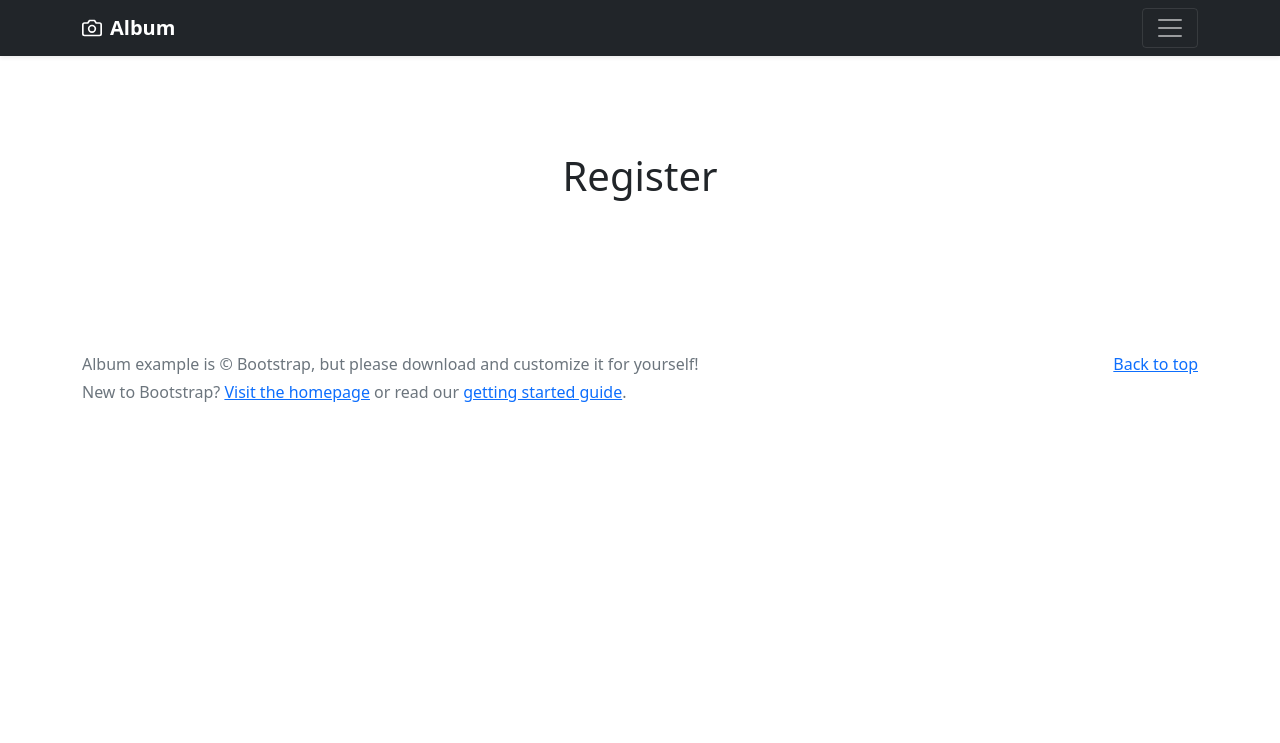
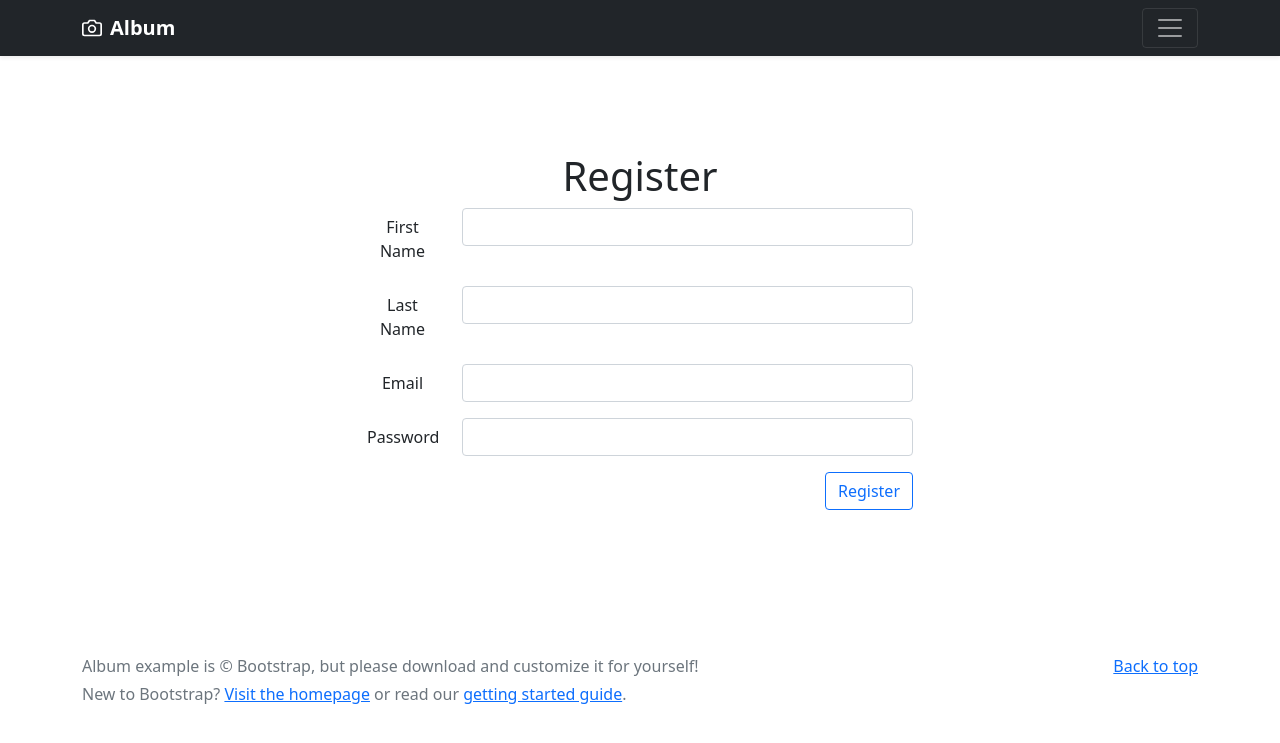
Before and after one commit to pybase-net/django-hello, a Django app: page /auth/register in a window 1280 px wide. Shown: the top 743 px of the page. Run offline with Django 5.2, Linux system fonts and the light colour scheme; parts of the project's set-up code (start-up, migrations or seed data) failed here and were passed over; some libraries are stand-ins or nearby versions.

Commit message:
add sample form validation

```diff
--- /dev/null
+++ b/projectmanagement/forms/__init__.py
@@ -0,0 +1 @@
+from .user_forms import *
--- a/projectmanagement/templates/auth/register.html
+++ b/projectmanagement/templates/auth/register.html
@@ -5,6 +5,38 @@
         <div class="row py-lg-5">
             <div class="col-lg-6 col-md-8 mx-auto">
                 <h1 class="fw-light">Register</h1>
+                <form action="{% url 'auth_register' %}" method="post">
+                    {% csrf_token %}
+                    <div class="mb-3 row">
+                        <label for="firstName" class="col-sm-2 col-form-label">First Name</label>
+                        <div class="col-sm-10">
+                            <input type="text" class="form-control" id="firstName" name="first_name"/>
+                        </div>
+                    </div>
+                    <div class="mb-3 row">
+                        <label for="lastName" class="col-sm-2 col-form-label">Last Name</label>
+                        <div class="col-sm-10">
+                            <input type="text" class="form-control" id="lastName" name="last_name"/>
+                        </div>
+                    </div>
+                    <div class="mb-3 row">
+                        <label for="pm_email" class="col-sm-2 col-form-label">Email</label>
+                        <div class="col-sm-10">
+                            <input type="text" class="form-control" id="pm_email" name="email"/>
+                        </div>
+                    </div>
+                    <div class="mb-3 row">
+                        <label for="pm_password" class="col-sm-2 col-form-label">Password</label>
+                        <div class="col-sm-10">
+                            <input type="password" class="form-control" id="pm_password" name="password"/>
+                        </div>
+                    </div>
+                    <div class="row d-flex justify-content-end">
+                        <div class="col-3 d-flex justify-content-end">
+                            <button type="submit" class="btn btn-outline-primary">Register</button>
+                        </div>
+                    </div>
+                </form>
             </div>
         </div>
     </section>
--- a/projectmanagement/urls.py
+++ b/projectmanagement/urls.py
@@ -15,5 +15,6 @@ urlpatterns = [
     path('game/history', views.game_history, name='game_history'),
     path('game/rank', views.game_rank, name='game_rank'),
     # user
-    path('profile', views.user_profile, name='user_profile')
+    path('profile', views.user_profile, name='user_profile'),
+    path('profile/<int:user_id>', views.user_detail, name='user_detail'),
 ]
--- a/projectmanagement/views/__init__.py
+++ b/projectmanagement/views/__init__.py
@@ -1,4 +1,4 @@
 from .home import home
 from .auth import auth_register, auth_login
 from .game import game, game_play, game_end, game_history, game_rank
-from .user import user_profile
+from .user import user_profile, user_detail
--- a/projectmanagement/views/auth.py
+++ b/projectmanagement/views/auth.py
@@ -1,8 +1,20 @@
 from django.shortcuts import render
+from ..forms import RegisterForm
+from ..models import User
 
 
 def auth_register(request):
-    return render(request, 'auth/register.html')
+    is_post_request = request.method == 'POST'
+    errors, data = None, None
+    if is_post_request:
+        # validate form data
+        form = RegisterForm(request.POST)
+        errors, data = form.process_form_data()
+    return render(request, 'auth/register.html', {
+        'errors': errors,
+        'data': data,
+        'is_post_request': is_post_request
+    })
 
 
 def auth_login(request):
--- a/projectmanagement/views/user.py
+++ b/projectmanagement/views/user.py
@@ -3,3 +3,7 @@ from django.shortcuts import render
 
 def user_profile(request):
     return render(request, 'user/profile.html')
+
+
+def user_detail(request, user_id: int):
+    return render(request, 'user/profile.html')
```
Also changed, not shown: hello/settings.py (+12 -0 lines), projectmanagement/forms/user_forms.py (added, +27 -0 lines), projectmanagement/forms/utils.py (added, +9 -0 lines), projectmanagement/models/user.py (+25 -2 lines).
